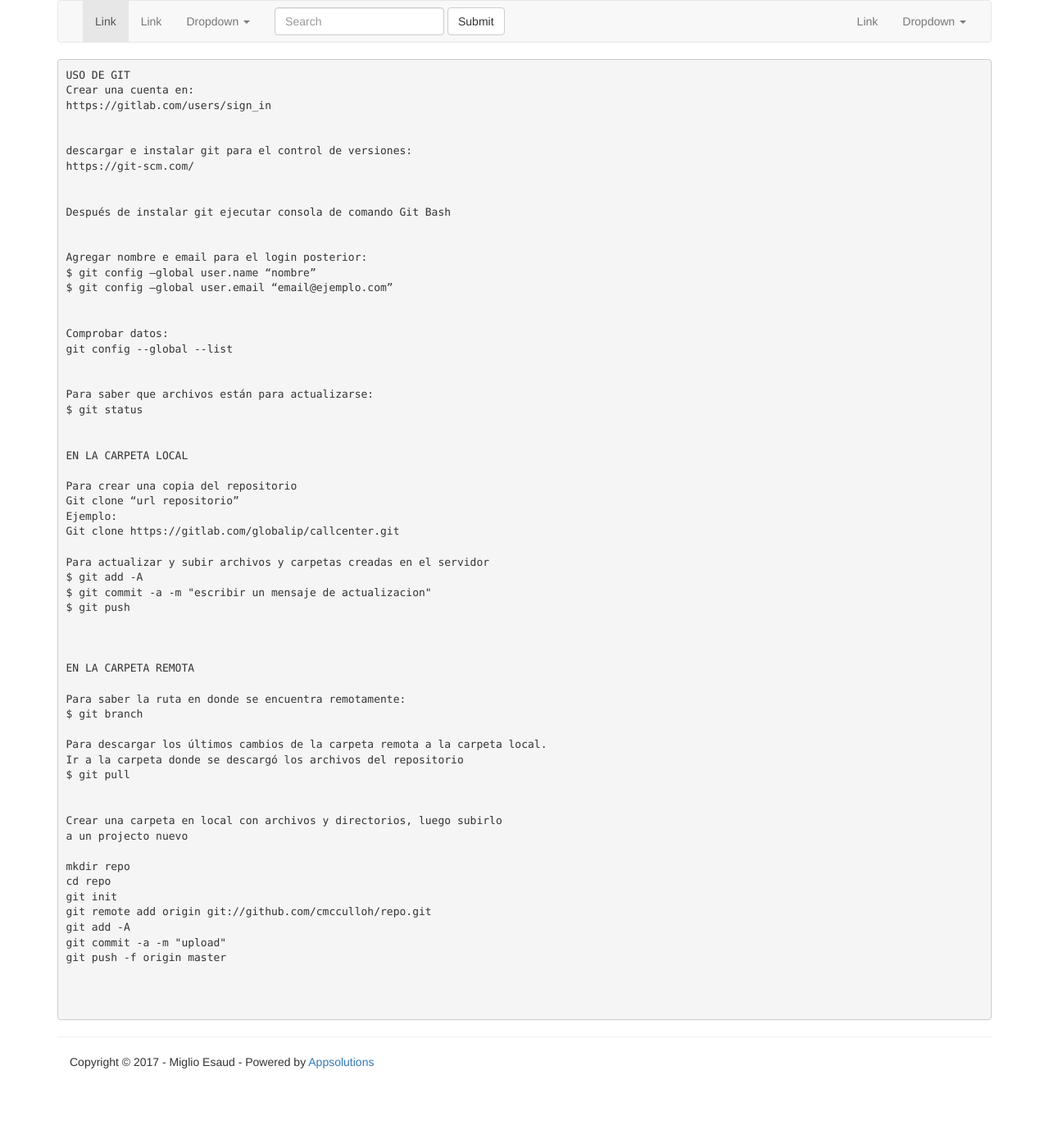
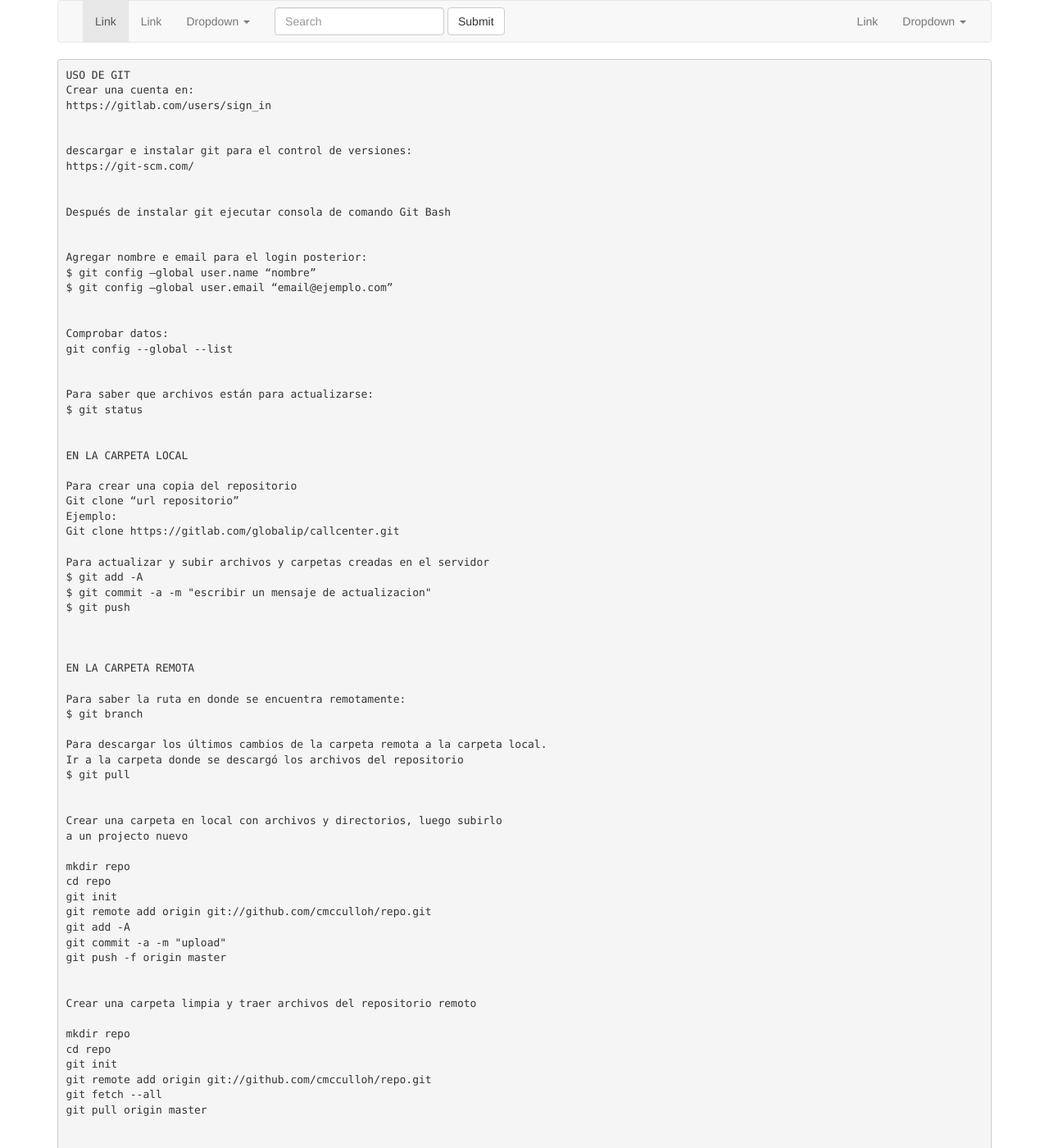
Before and after one commit to mig1098/mig1098.github.io, a Jekyll site: the page built from gitlab-guia/index.html, in a window 1280 px wide and 1400 px high. Shown: the whole window at 82% size. Built offline with Jekyll 4.4.1, drawn with Linux system fonts in a browser that asks for light colours; Markdown is read by kramdown in place of the engine named in the settings.

Commit message:
Update index.html

```diff
--- a/gitlab-guia/index.html
+++ b/gitlab-guia/index.html
@@ -66,4 +66,14 @@ git commit -a -m "upload"
 git push -f origin master
 
 
+Crear una carpeta limpia y traer archivos del repositorio remoto
+
+mkdir repo
+cd repo
+git init
+git remote add origin git://github.com/cmcculloh/repo.git
+git fetch --all
+git pull origin master
+
+
     </pre>
```
